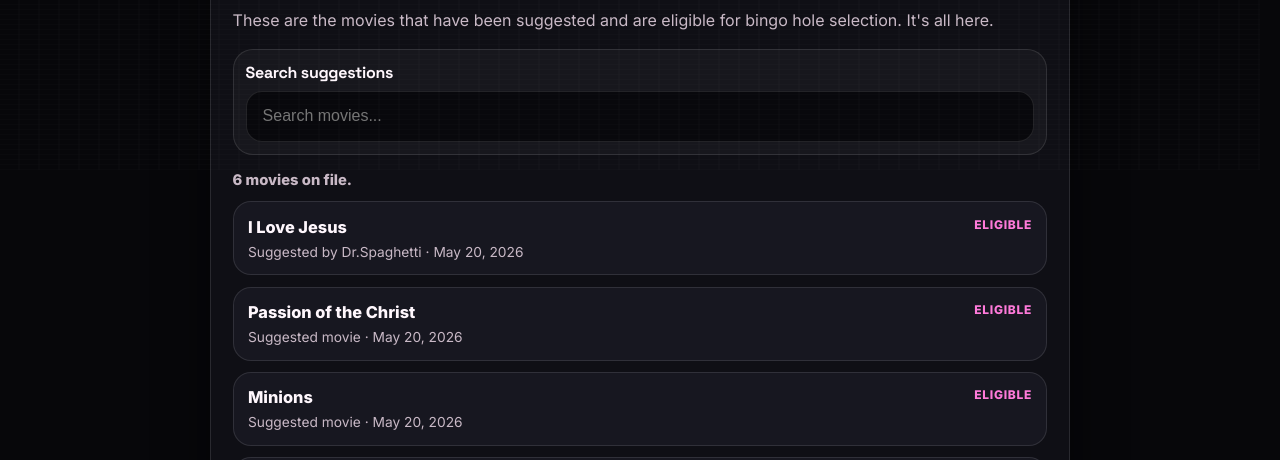
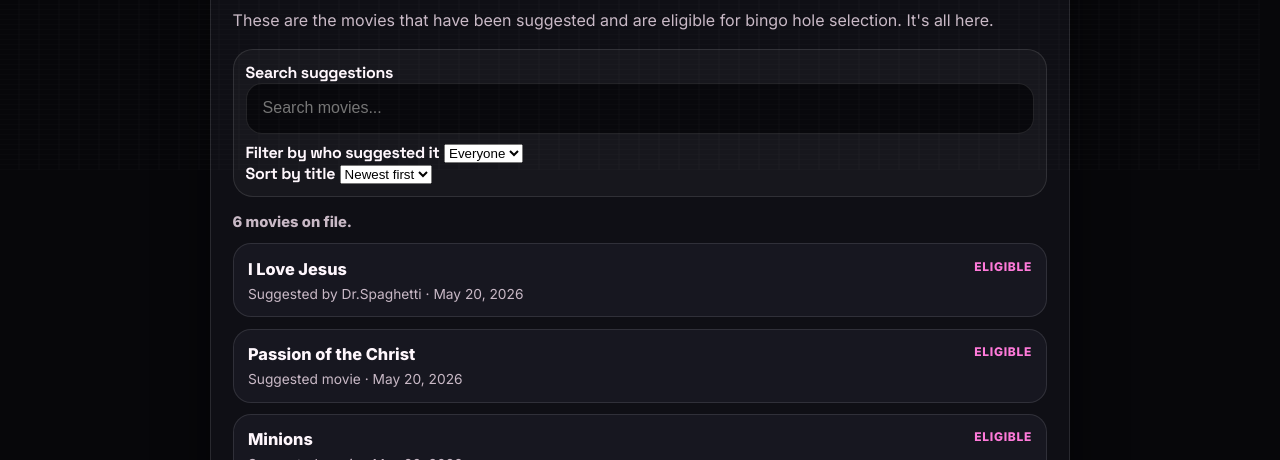
Before and after one commit to doctor-spaghetti-md/movie-hole, a website: page suggestions.html in a window 1280 px wide. Shown: the part 640-1100 px from the top of the page. Drawn offline with Linux system fonts and the light colour scheme.

Commit message:
Update suggestions.html

```diff
--- a/suggestions.html
+++ b/suggestions.html
@@ -38,9 +38,29 @@
   <h2 class="animated-heading">Suggested for the Hole</h2>
   <p class="page-description">These are the movies that have been suggested and are eligible for bingo hole selection. It's all here.</p>
 
-  <div class="search-panel">
-    <label for="suggestionSearch">Search suggestions</label>
-    <input id="suggestionSearch" class="search-input" type="search" placeholder="Search movies...">
+  <div class="search-panel suggestions-controls">
+    <div class="control-field">
+      <label for="suggestionSearch">Search suggestions</label>
+      <input id="suggestionSearch" class="search-input" type="search" placeholder="Search movies...">
+    </div>
+
+    <div class="control-grid">
+      <div class="control-field">
+        <label for="suggestedByFilter">Filter by who suggested it</label>
+        <select id="suggestedByFilter" class="select-input">
+          <option value="">Everyone</option>
+        </select>
+      </div>
+
+      <div class="control-field">
+        <label for="titleSort">Sort by title</label>
+        <select id="titleSort" class="select-input">
+          <option value="default">Newest first</option>
+          <option value="az">Title A to Z</option>
+          <option value="za">Title Z to A</option>
+        </select>
+      </div>
+    </div>
   </div>
 
   <div id="suggestionsStatus" class="status-line">Loading suggestions...</div>
```
